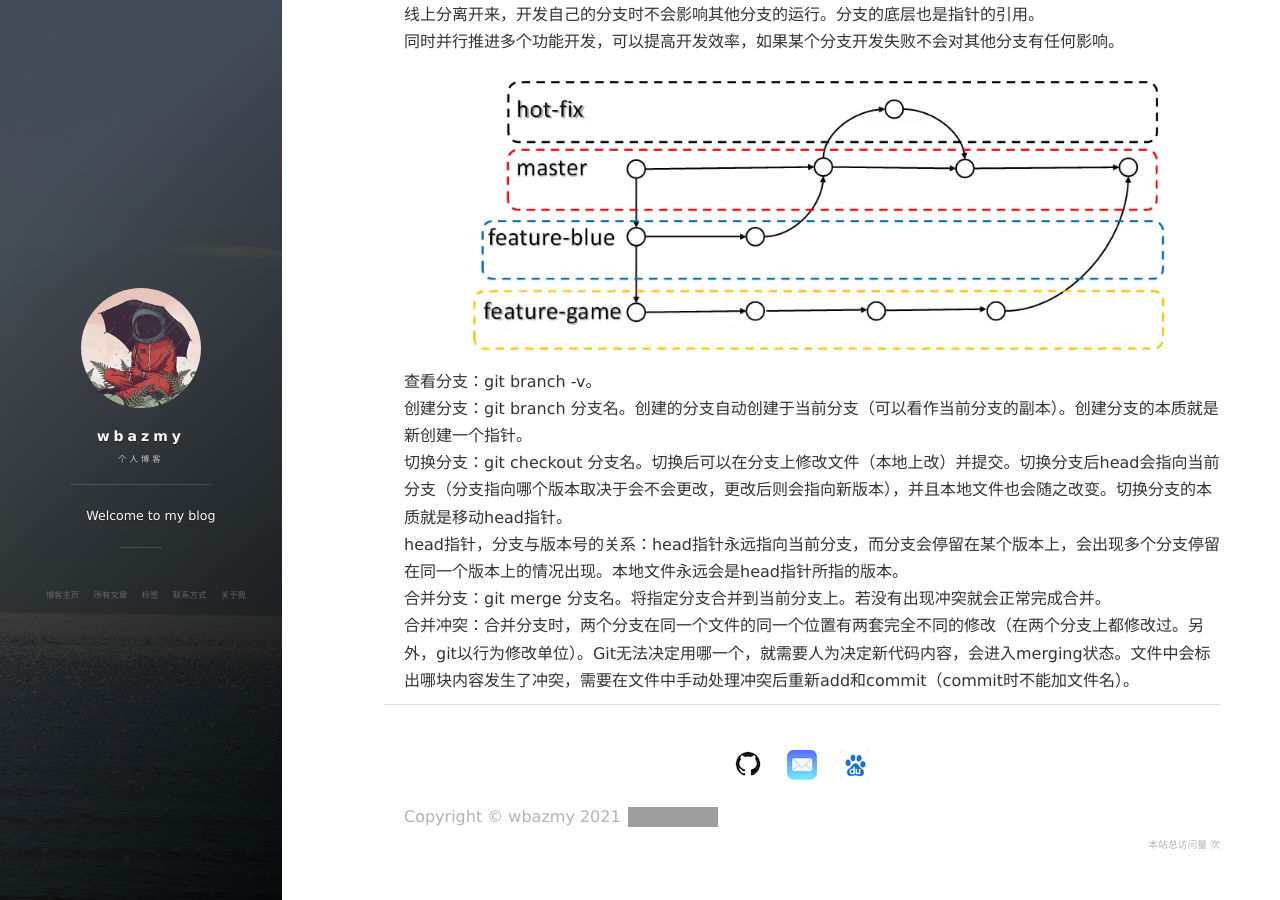
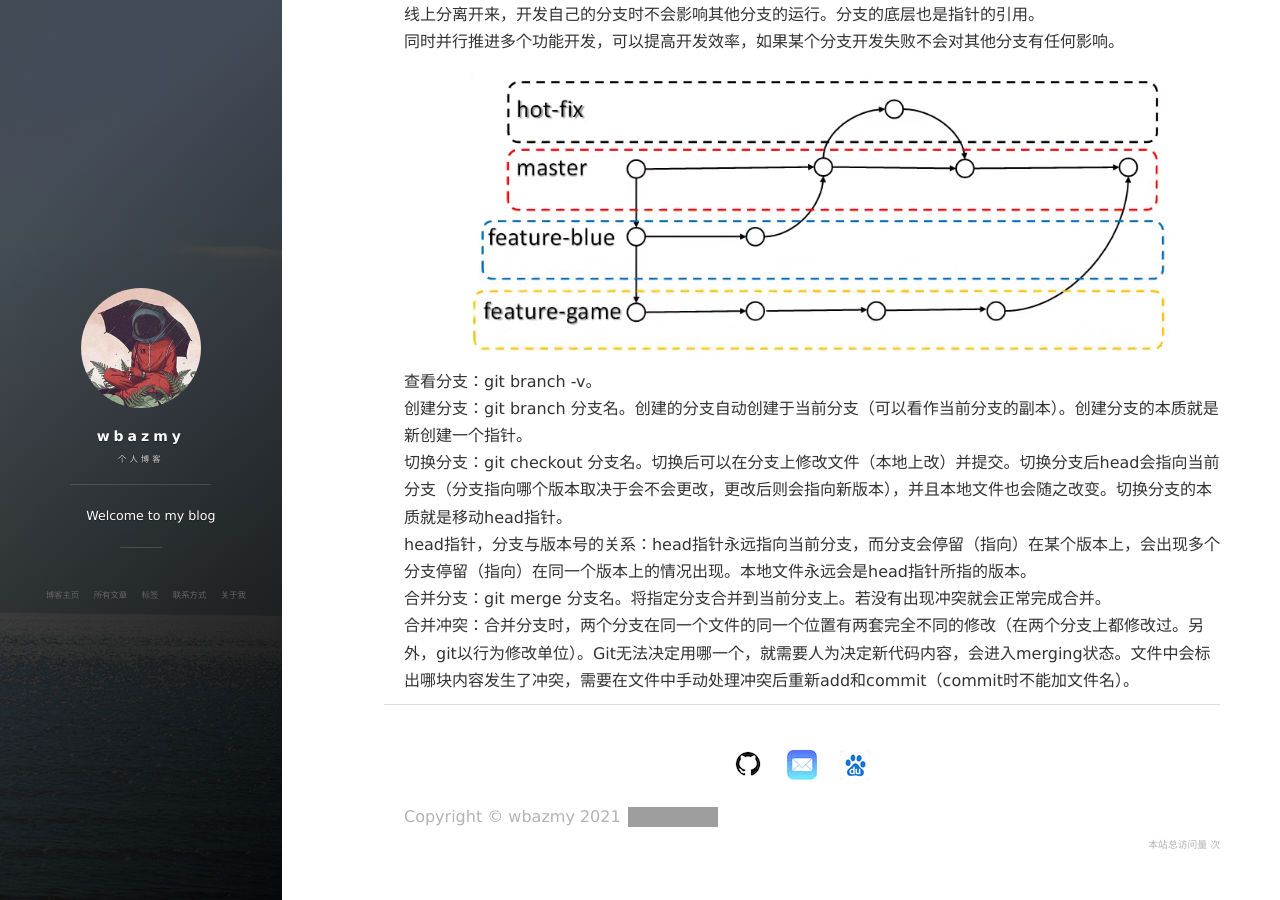
Before and after one commit to wbazmy/wbazmy.github.io, a Jekyll site: the page built from _posts/2021-11-09-Git使用.md, in a window 1280 px wide and 900 px high, scrolled down 1492 px. Built offline with Jekyll 4.4.1, drawn with Linux system fonts in a browser that asks for light colours; nearby versions of some CDN libraries; comment, search, counter and statistics services are not loaded; grey boxes are pictures that could not be loaded.

Commit message:
Update 2021-11-09-Git使用.md

```diff
--- a/_posts/2021-11-09-Git使用.md
+++ b/_posts/2021-11-09-Git使用.md
@@ -32,6 +32,6 @@ Git是一个分布式版本控制系统。版本控制是一种记录文件内
 查看分支：git branch -v。
 创建分支：git branch 分支名。创建的分支自动创建于当前分支（可以看作当前分支的副本）。创建分支的本质就是新创建一个指针。
 切换分支：git checkout 分支名。切换后可以在分支上修改文件（本地上改）并提交。切换分支后head会指向当前分支（分支指向哪个版本取决于会不会更改，更改后则会指向新版本），并且本地文件也会随之改变。切换分支的本质就是移动head指针。
-head指针，分支与版本号的关系：head指针永远指向当前分支，而分支会停留在某个版本上，会出现多个分支停留在同一个版本上的情况出现。本地文件永远会是head指针所指的版本。
+head指针，分支与版本号的关系：head指针永远指向当前分支，而分支会停留（指向）在某个版本上，会出现多个分支停留（指向）在同一个版本上的情况出现。本地文件永远会是head指针所指的版本。
 合并分支：git merge 分支名。将指定分支合并到当前分支上。若没有出现冲突就会正常完成合并。
 合并冲突：合并分支时，两个分支在同一个文件的同一个位置有两套完全不同的修改（在两个分支上都修改过。另外，git以行为修改单位）。Git无法决定用哪一个，就需要人为决定新代码内容，会进入merging状态。文件中会标出哪块内容发生了冲突，需要在文件中手动处理冲突后重新add和commit（commit时不能加文件名）。
```
